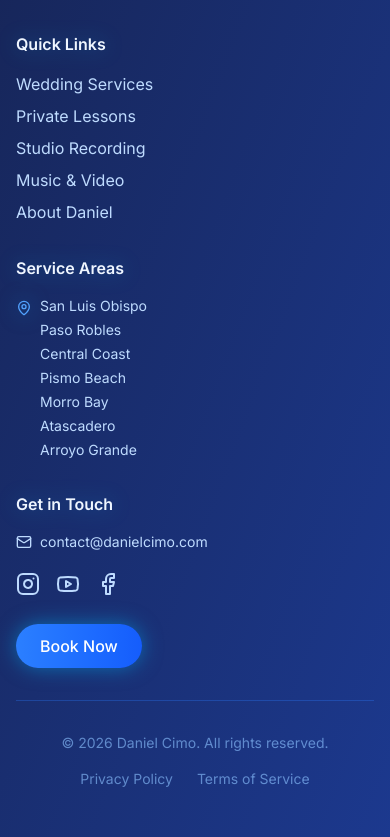
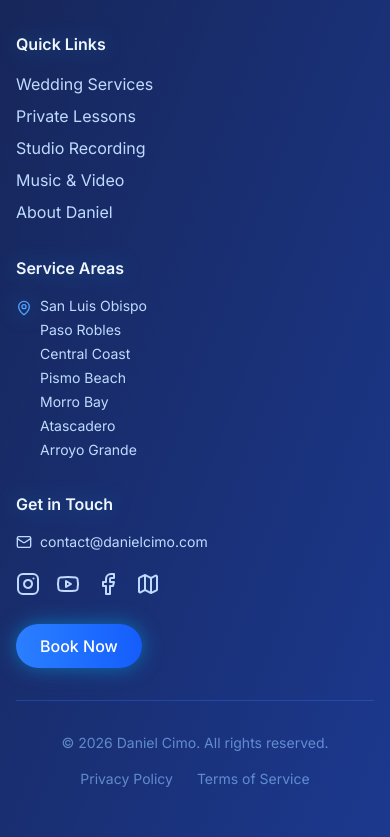
Before and after one commit to dancimo-lang/wedding-violin-website, a Next.js app: page / in a window 390 px wide. Shown: the part 5376-6213 px from the top of the page. Built offline with nearby package versions, Linux system fonts and the light colour scheme; a web font is replaced by a local one.

Commit message:
Add Google Business Profile to header and footer
- Add Google Business Profile URL to site.json social links
- Add Map icon and link to Footer component
- Add Map icon and link to Header component (desktop and mobile)
- Maintain consistent styling and accessibility across all locations

```diff
--- a/src/components/Footer.tsx
+++ b/src/components/Footer.tsx
@@ -1,5 +1,5 @@
 import Link from 'next/link';
-import { Instagram, Youtube, Facebook, Mail, MapPin } from 'lucide-react';
+import { Instagram, Youtube, Facebook, Mail, MapPin, Map } from 'lucide-react';
 import site from '@/data/site.json';
 import navigation from '@/data/navigation.json';
 
@@ -102,6 +102,15 @@ export default function Footer() {
                 >
                   <Facebook size={24} />
                 </a>
+                <a
+                  href={site.social.google}
+                  target="_blank"
+                  rel="noopener noreferrer"
+                  className="hover:text-blue-300 transition-all hover:drop-shadow-[0_0_15px_rgba(0,174,239,0.7)]"
+                  aria-label="Google Business Profile"
+                >
+                  <Map size={24} />
+                </a>
               </div>
 
               <Link
--- a/src/components/Header.tsx
+++ b/src/components/Header.tsx
@@ -3,7 +3,7 @@
 import { useState } from 'react';
 import Link from 'next/link';
 import { usePathname } from 'next/navigation';
-import { Menu, X, Instagram, Youtube, Facebook } from 'lucide-react';
+import { Menu, X, Instagram, Youtube, Facebook, Map } from 'lucide-react';
 import navigation from '@/data/navigation.json';
 import site from '@/data/site.json';
 
@@ -120,6 +120,15 @@ export default function Header() {
               >
                 <Facebook size={20} />
               </a>
+              <a
+                href={site.social.google}
+                target="_blank"
+                rel="noopener noreferrer"
+                className="text-gray-600 hover:text-gray-900 transition-all"
+                aria-label="Google Business Profile"
+              >
+                <Map size={20} />
+              </a>
             </div>
 
             {/* Book Now Button */}
@@ -217,6 +226,15 @@ export default function Header() {
               >
                 <Facebook size={24} />
               </a>
+              <a
+                href={site.social.google}
+                target="_blank"
+                rel="noopener noreferrer"
+                className="text-gray-600 hover:text-gray-900 transition-all"
+                aria-label="Google Business Profile"
+              >
+                <Map size={24} />
+              </a>
             </div>
           </div>
         )}
--- a/src/data/site.json
+++ b/src/data/site.json
@@ -14,7 +14,8 @@
   "social": {
     "instagram": "https://www.instagram.com/slo_wedding_violinist/",
     "youtube": "https://www.youtube.com/@weddingviolinistslo",
-    "facebook": "https://www.facebook.com/profile.php?id=61586308868948"
+    "facebook": "https://www.facebook.com/profile.php?id=61586308868948",
+    "google": "https://g.page/daniel-cimo-violinist"
   },
   "seo": {
     "keywords": [
```
